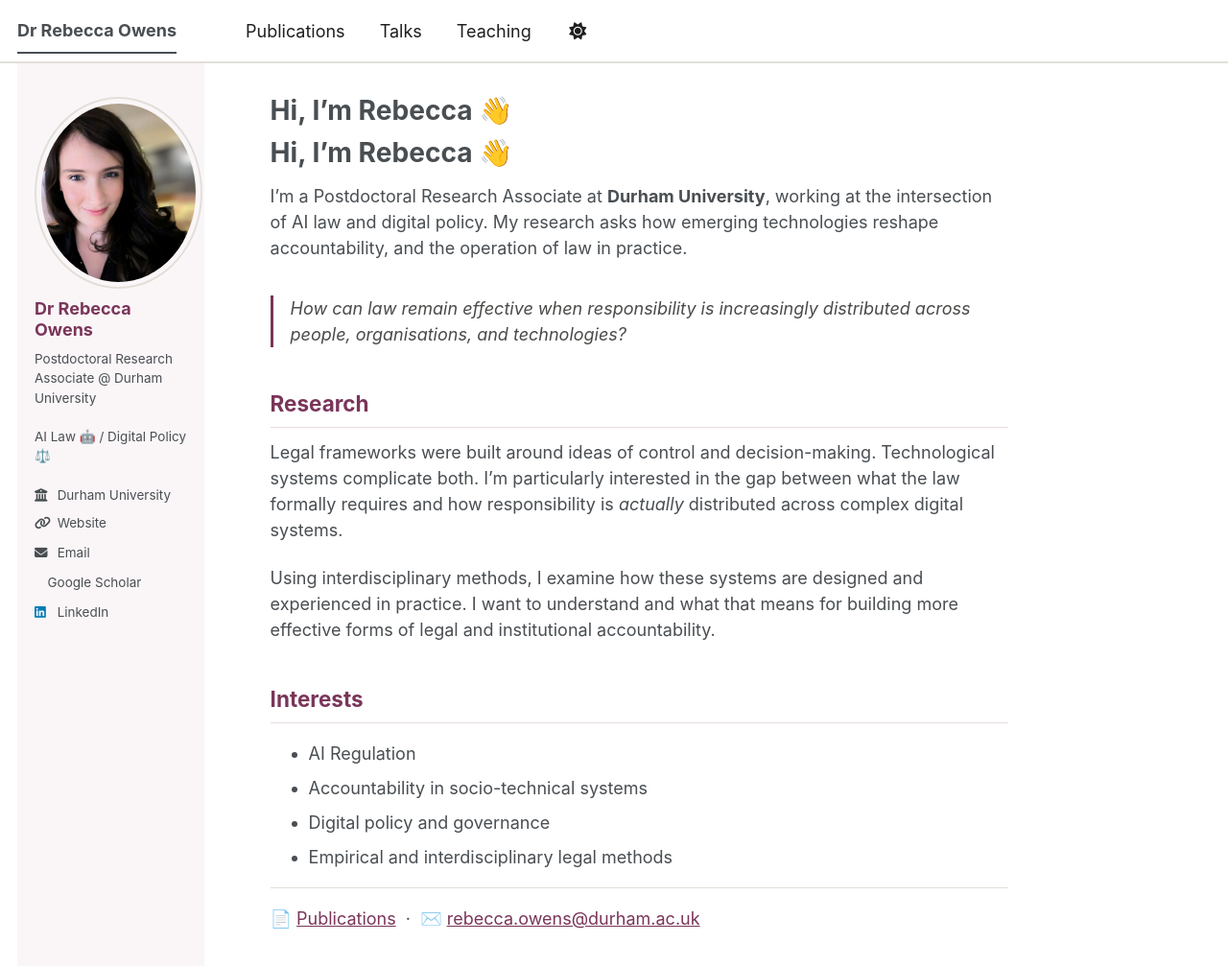
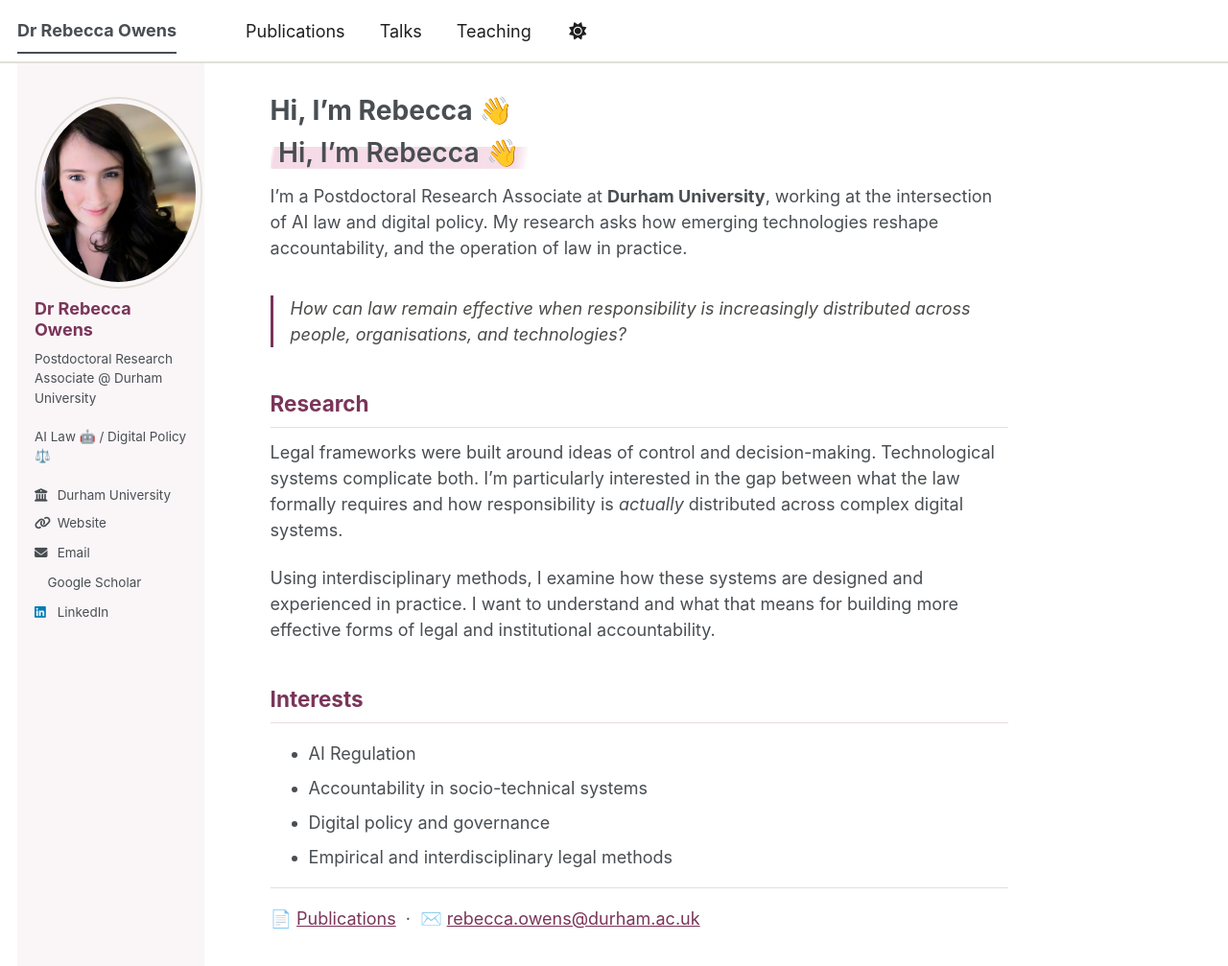
Before and after one commit to Rebecca-Owens/Rebecca-Owens.github.io, a Jekyll site: the page built from _pages/about.md, in a window 1280 px wide and 1150 px high. Shown: the top 1007 px of the window at 96% size. Built offline with Jekyll 4.4.1, drawn with Linux system fonts in a browser that asks for light colours; a style sheet for code colours, icons or effects is not loaded; our own code applies the rules of GitHub Pages for plain Markdown files.

Commit message:
Add marker class with gradient background styles

```diff
--- a/_includes/head/custom.html
+++ b/_includes/head/custom.html
@@ -102,4 +102,22 @@ a.site-title {
   padding: 0 0.15em;
   font-weight: 500;
 }
+ .marker {
+  background-image: linear-gradient(
+    100deg,
+    rgba(243, 212, 226, 0) 0.5%,
+    rgba(243, 212, 226, 0.85) 2%,
+    rgba(243, 212, 226, 0.75) 95%,
+    rgba(243, 212, 226, 0) 99.5%
+  );
+  background-repeat: no-repeat;
+  background-size: 100% 62%;
+  background-position: 0 78%;
+  padding: 0 0.3em 0.1em;
+  border-radius: 0.2em;
+  -webkit-box-decoration-break: clone;
+  box-decoration-break: clone;
+}
+
+.page__content h1 .marker { font-weight: 600; }
 </style>
```
